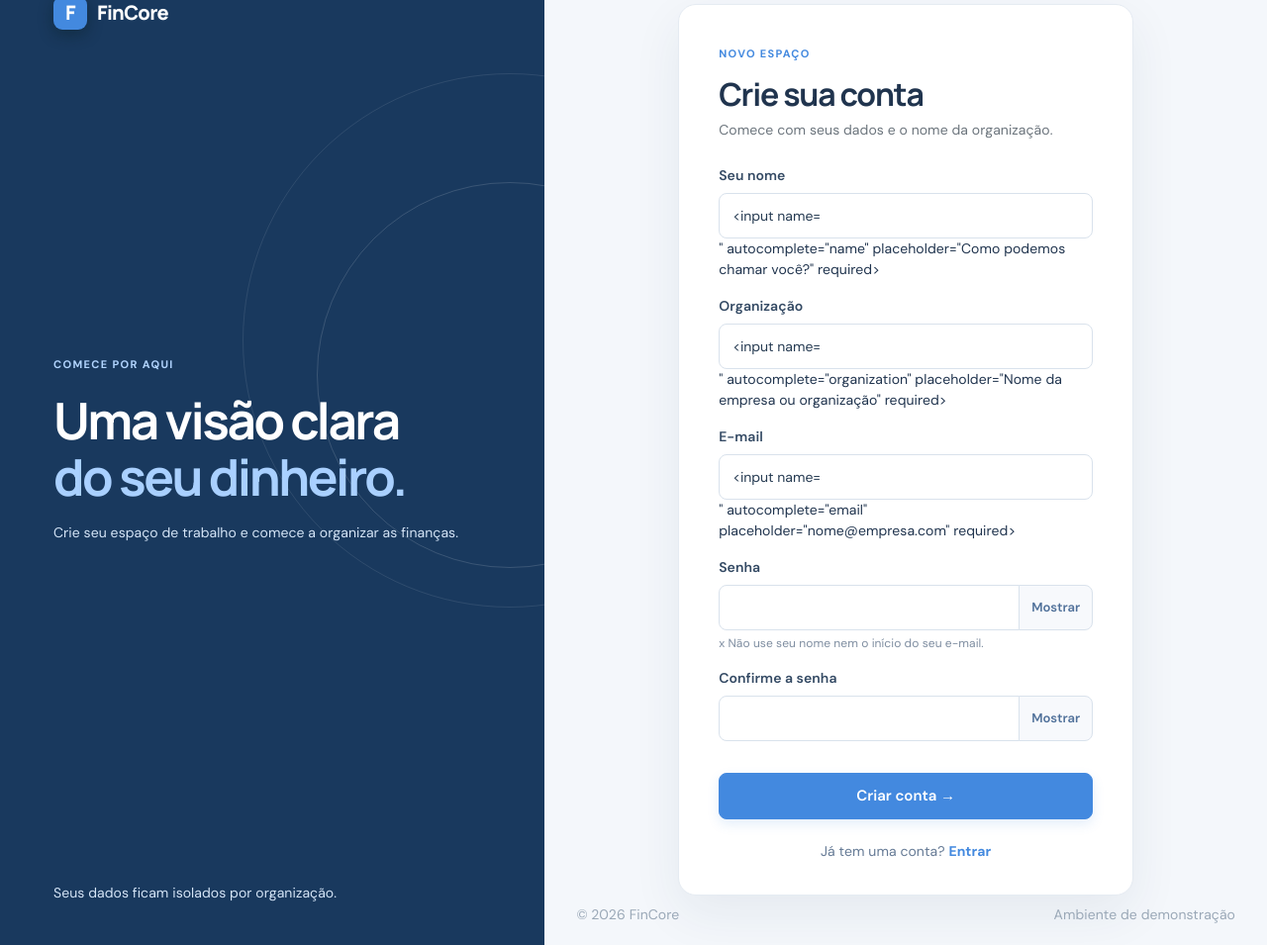
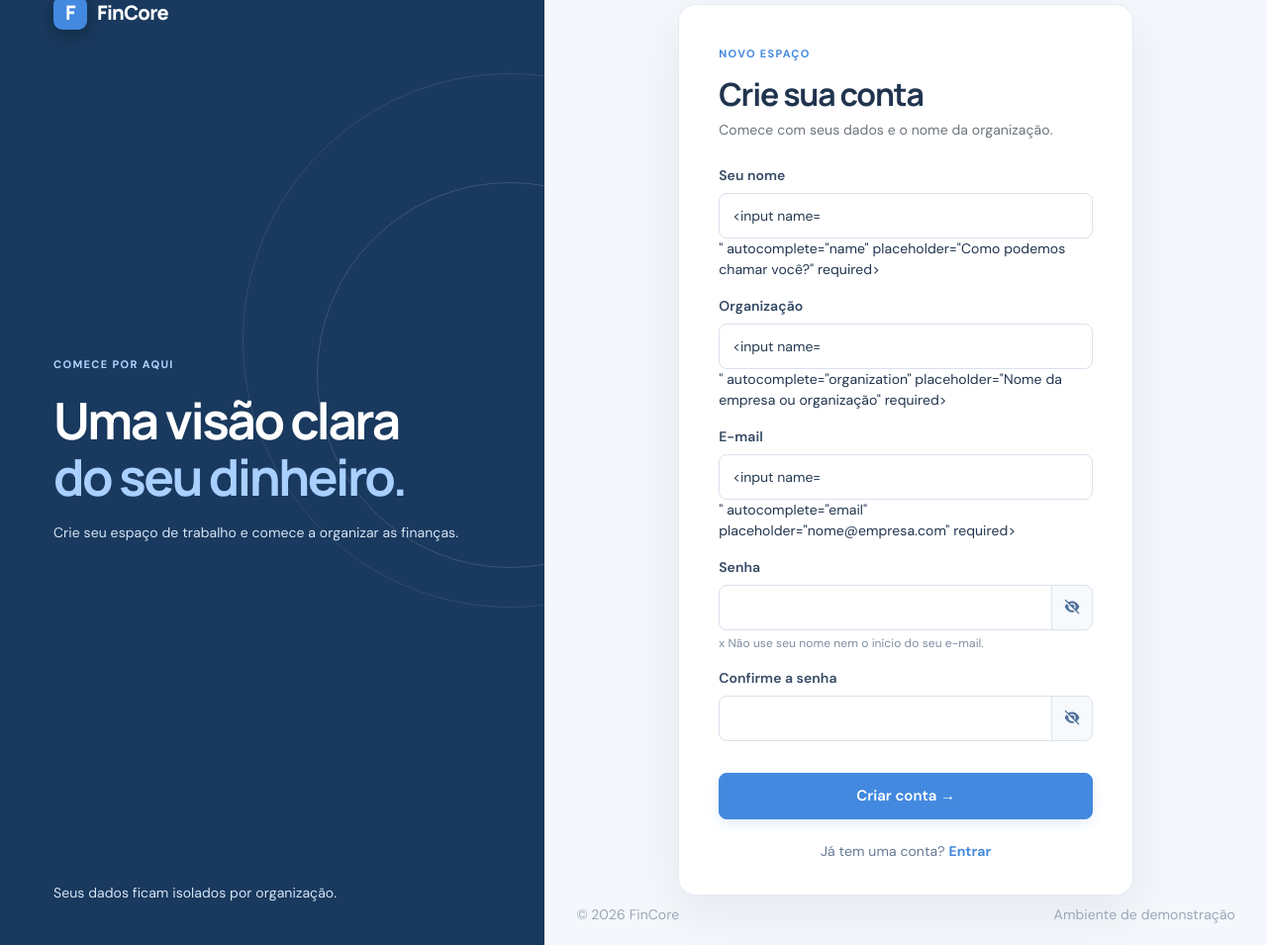
Before and after one commit to afsilva3021/FinCore, a Python web app: template templates/auth/register.html in a window 1280 px wide. Shown: the part 46-1001 px from the top of the page at 99% size. Run offline with Jinja, Linux system fonts and the light colour scheme; the template is opened without the code that fills it: most values are stand-ins (such as "Sample title", 1, 10 or a date in 2020); form fields are guessed from the names that the template uses.

Commit message:
fix: alinhar cadastro e testes às atualizações de contatos; atualizar README
- register.html usa o mesmo botão com ícone Font Awesome (fa-eye/fa-eye-slash)
  e aria-pressed do login; o teste test_password_toggle_renders_font_awesome_eye_icons
  falhava em /register.
- duas senhas do teste de contatos continham o nome do próprio usuário de
  teste ("contatos", "outra") e eram recusadas pela política de senha.
- README: tabela "Atualizações recentes", migrations até 0015, regras de
  senha, CSRF, valores pt-BR, totais com estorno e o lembrete de rodar
  migrate após git pull.
- AGENTS.md: toda implementação ou melhoria atualiza o README no mesmo commit.

Co-Authored-By: Claude Opus 5.5 <noreply@anthropic.com>
Claude-Session: https://claude.ai/code/session_0192gNynT71HvwQBdhS9UiD5

```diff
--- a/templates/auth/register.html
+++ b/templates/auth/register.html
@@ -18,8 +18,8 @@
         <div class="mb-3"><label class="form-label" for="full_name">Seu nome</label><input class="form-control" id="full_name" name="full_name" value="{{ form.get('full_name', '') }}" autocomplete="name" placeholder="Como podemos chamar você?" required><div class="invalid-feedback">Informe seu nome.</div></div>
         <div class="mb-3"><label class="form-label" for="organization">Organização</label><input class="form-control" id="organization" name="organization" value="{{ form.get('organization', '') }}" autocomplete="organization" placeholder="Nome da empresa ou organização" required><div class="invalid-feedback">Informe o nome da organização.</div></div>
         <div class="mb-3"><label class="form-label" for="email">E-mail</label><input class="form-control" type="email" id="email" name="email" value="{{ form.get('email', '') }}" autocomplete="email" placeholder="nome@empresa.com" required><div class="invalid-feedback">Informe um endereço de e-mail válido.</div></div>
-        <div class="mb-3"><label class="form-label" for="password">Senha</label><div class="input-group has-validation"><input class="form-control" type="password" id="password" name="password" autocomplete="new-password" minlength="12" maxlength="128" required aria-describedby="password-help" data-password-strength><button class="btn btn-outline-secondary password-toggle" type="button" aria-label="Mostrar senha" data-password-toggle>Mostrar</button><div class="invalid-feedback">A senha não atende aos requisitos abaixo.</div></div><div class="form-text" id="password-help">{{ password_rules }} Não use seu nome nem o início do seu e-mail.</div></div>
-        <div class="mb-2"><label class="form-label" for="password_confirm">Confirme a senha</label><div class="input-group has-validation"><input class="form-control" type="password" id="password_confirm" name="password_confirm" autocomplete="new-password" maxlength="128" required data-password-confirm="password"><button class="btn btn-outline-secondary password-toggle" type="button" aria-label="Mostrar senha" data-password-toggle>Mostrar</button><div class="invalid-feedback">Digite a mesma senha nos dois campos.</div></div></div>
+        <div class="mb-3"><label class="form-label" for="password">Senha</label><div class="input-group has-validation"><input class="form-control" type="password" id="password" name="password" autocomplete="new-password" minlength="12" maxlength="128" required aria-describedby="password-help" data-password-strength><button class="btn btn-outline-secondary password-toggle" type="button" aria-label="Mostrar senha" aria-pressed="false" data-password-toggle><i class="fa-solid fa-eye-slash" aria-hidden="true"></i></button><div class="invalid-feedback">A senha não atende aos requisitos abaixo.</div></div><div class="form-text" id="password-help">{{ password_rules }} Não use seu nome nem o início do seu e-mail.</div></div>
+        <div class="mb-2"><label class="form-label" for="password_confirm">Confirme a senha</label><div class="input-group has-validation"><input class="form-control" type="password" id="password_confirm" name="password_confirm" autocomplete="new-password" maxlength="128" required data-password-confirm="password"><button class="btn btn-outline-secondary password-toggle" type="button" aria-label="Mostrar senha" aria-pressed="false" data-password-toggle><i class="fa-solid fa-eye-slash" aria-hidden="true"></i></button><div class="invalid-feedback">Digite a mesma senha nos dois campos.</div></div></div>
         <button class="btn btn-primary btn-lg w-100 mt-4" type="submit">Criar conta <span aria-hidden="true">→</span></button>
       </form>
       <p class="auth-footnote">Já tem uma conta? <a href="/login">Entrar</a></p>
```
Also changed, not shown: AGENTS.md (+1 -0 lines), tests/integration/test_identity_persistence.py (+2 -2 lines), README.md.
